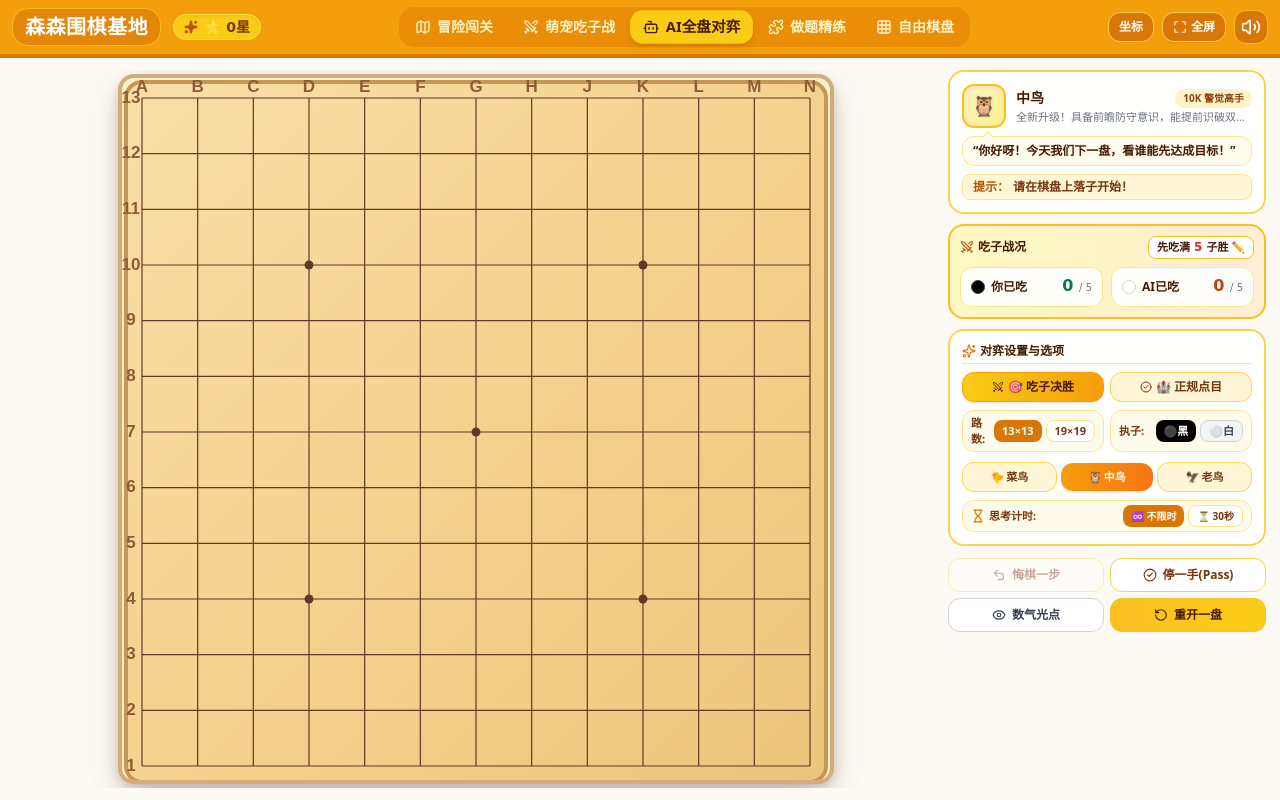
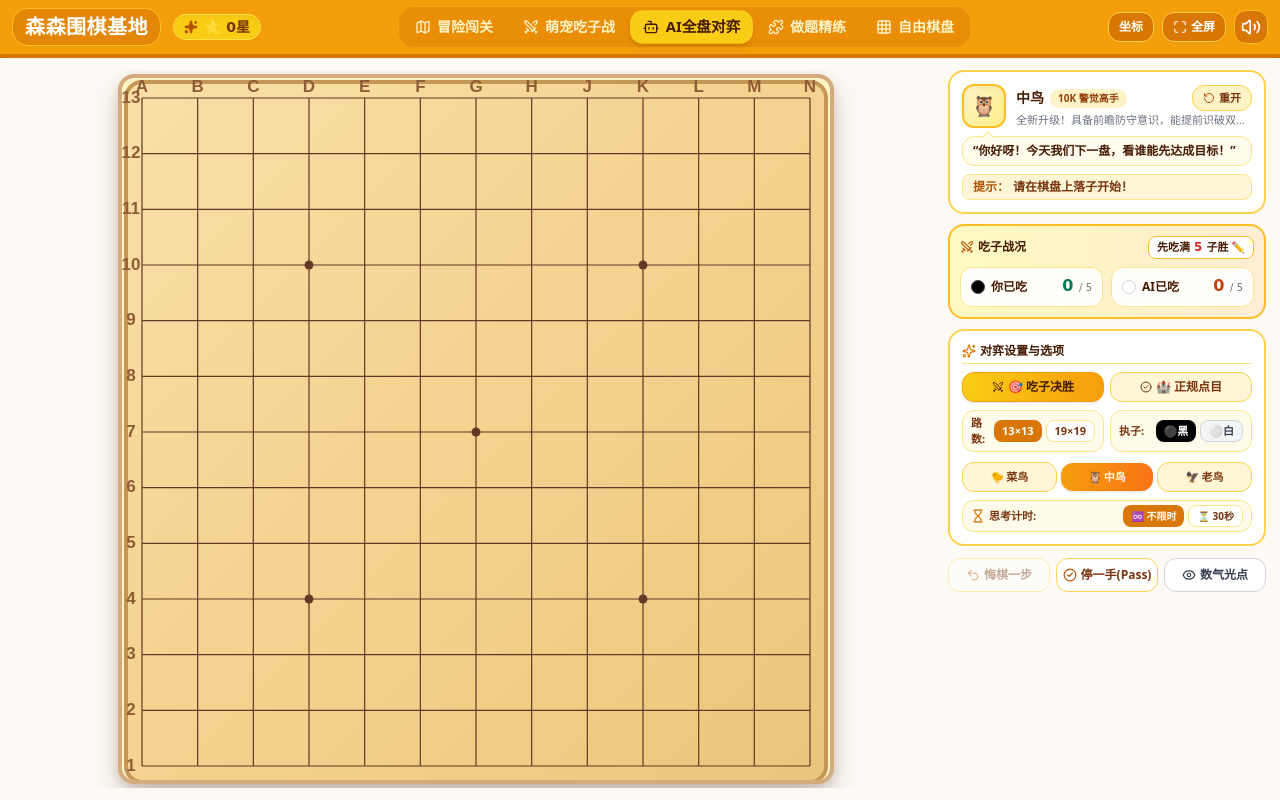
Before and after one commit to ozr2117-design/kid-go-paradise, a React (Vite) app: page / in a window 1280 px wide. Both pictures are taken after a click on the button "AI全盘对弈". Built offline with nearby package versions, Linux system fonts and the light colour scheme.

Commit message:
feat: implement double-insurance guard and reposition restart button to prevent misclicks

```diff
--- a/src/components/FullGameSparringView.tsx
+++ b/src/components/FullGameSparringView.tsx
@@ -87,6 +87,9 @@ export const FullGameSparringView: React.FC<FullGameSparringViewProps> = ({ show
   // Per-move Countdown Timer Switch (建议 5)
   const [timerMode, setTimerMode] = useState<'off' | '30s'>('off');
   const [timeLeft, setTimeLeft] = useState<number>(30);
+
+  // Restart Double-Insurance Modal (防误触双保险)
+  const [isRestartConfirmOpen, setIsRestartConfirmOpen] = useState<boolean>(false);
 
   const activeProfile = SPARRING_PROFILES.find((p) => p.id === aiLevel) || SPARRING_PROFILES[1];
   const aiColor: Color = playerColor === 'black' ? 'white' : 'black';
@@ -179,6 +182,15 @@ export const FullGameSparringView: React.FC<FullGameSparringViewProps> = ({ show
     },
     [boardSize, playerColor, aiLevel, winRule, captureTarget]
   );
+
+  // Handle Restart with Double-Insurance Guard (防手滑误触)
+  const handleRequestRestart = () => {
+    if (boardState.moveHistory.length <= 2 || boardState.isGameOver) {
+      startNewGame();
+    } else {
+      setIsRestartConfirmOpen(true);
+    }
+  };
 
   // Trigger End Game and generate rich settlement data
   const triggerEndGame = useCallback(
@@ -489,12 +501,24 @@ export const FullGameSparringView: React.FC<FullGameSparringViewProps> = ({ show
             </div>
             <div className="min-w-0 flex-1">
               <div className="flex items-center justify-between gap-1">
-                <h3 className="font-black text-amber-950 text-xs sm:text-sm font-cartoon">
-                  {activeProfile.name}
-                </h3>
-                <span className="text-[10px] font-bold text-amber-800 bg-amber-100 px-2 py-0.5 rounded-full shrink-0">
-                  {activeProfile.rank}
-                </span>
+                <div className="flex items-center gap-1.5 min-w-0">
+                  <h3 className="font-black text-amber-950 text-xs sm:text-sm font-cartoon truncate">
+                    {activeProfile.name}
+                  </h3>
+                  <span className="text-[10px] font-bold text-amber-800 bg-amber-100 px-2 py-0.5 rounded-full shrink-0">
+                    {activeProfile.rank}
+                  </span>
+                </div>
+
+                {/* Repositioned Reset Button (Double-Insurance Protected) */}
+                <button
+                  onClick={handleRequestRestart}
+                  className="flex items-center gap-1 text-[11px] font-black text-amber-900 hover:text-amber-950 bg-amber-100 hover:bg-amber-200 px-2.5 py-1 rounded-xl border border-amber-300 transition active:scale-95 shrink-0 shadow-2xs"
+                  title="重新开始一盘对局（带防误触确认）"
+                >
+                  <RotateCcw className="w-3 h-3 text-amber-700" />
+                  <span>重开</span>
+                </button>
               </div>
               <p className="text-[11px] text-gray-500 leading-tight truncate mt-0.5">{activeProfile.description}</p>
             </div>
@@ -766,45 +790,40 @@ export const FullGameSparringView: React.FC<FullGameSparringViewProps> = ({ show
           </div>
         </div>
 
-        {/* Bottom Section: Action Controls (2x2 Grid) */}
-        <div className="grid grid-cols-2 gap-1.5 shrink-0 pt-0.5">
+        {/* Bottom Section: In-Game Action Controls (3 Equal Columns, zero destructive buttons) */}
+        <div className="grid grid-cols-3 gap-1.5 shrink-0 pt-0.5">
           <button
             onClick={handleUndo}
             disabled={boardState.moveHistory.length < 2 || isAiThinking || isReviewMode}
-            className="flex items-center justify-center gap-1.5 py-2 px-2 bg-white hover:bg-amber-50 disabled:opacity-40 text-amber-900 font-bold rounded-xl border border-amber-300 text-xs shadow-xs transition active:scale-95"
+            className="flex items-center justify-center gap-1 py-2 px-1 bg-white hover:bg-amber-50 disabled:opacity-40 text-amber-900 font-bold rounded-xl border border-amber-300 text-xs shadow-xs transition active:scale-95"
+            title="悔棋一步"
           >
-            <Undo2 className="w-3.5 h-3.5" />
+            <Undo2 className="w-3.5 h-3.5 text-amber-700" />
             <span>悔棋一步</span>
           </button>
 
           <button
             onClick={handlePass}
             disabled={boardState.turn !== playerColor || isAiThinking || isReviewMode}
-            className="flex items-center justify-center gap-1.5 py-2 px-2 bg-white hover:bg-amber-50 disabled:opacity-40 text-amber-900 font-bold rounded-xl border border-amber-300 text-xs shadow-xs transition active:scale-95"
+            className="flex items-center justify-center gap-1 py-2 px-1 bg-white hover:bg-amber-50 disabled:opacity-40 text-amber-900 font-bold rounded-xl border border-amber-300 text-xs shadow-xs transition active:scale-95"
+            title="放弃本手（停一手）"
           >
-            <CheckCircle2 className="w-3.5 h-3.5" />
+            <CheckCircle2 className="w-3.5 h-3.5 text-amber-700" />
             <span>停一手(Pass)</span>
           </button>
 
           <button
             onClick={() => setShowLiberties(!showLiberties)}
             disabled={isReviewMode}
-            className={`flex items-center justify-center gap-1.5 py-2 px-2 font-bold rounded-xl border text-xs shadow-xs transition active:scale-95 ${
+            className={`flex items-center justify-center gap-1 py-2 px-1 font-bold rounded-xl border text-xs shadow-xs transition active:scale-95 ${
               showLiberties
                 ? 'bg-emerald-500 text-white border-emerald-600 shadow-xs'
                 : 'bg-white text-gray-700 border-gray-300 hover:bg-gray-50'
             }`}
+            title="数气辅助光圈"
           >
             <Eye className="w-3.5 h-3.5" />
             <span>数气光点</span>
-          </button>
-
-          <button
-            onClick={() => startNewGame()}
-            className="flex items-center justify-center gap-1.5 py-2 px-2 bg-gradient-to-r from-amber-400 to-yellow-400 hover:from-amber-500 hover:to-yellow-500 text-amber-950 font-black rounded-xl border border-amber-400 text-xs shadow-xs transition active:scale-95"
-          >
-            <RotateCcw className="w-3.5 h-3.5" />
-            <span>重开一盘</span>
           </button>
         </div>
       </div>
@@ -913,6 +932,51 @@ export const FullGameSparringView: React.FC<FullGameSparringViewProps> = ({ show
           </div>
         </div>
       )}
+
+      {/* 6. RESTART CONFIRMATION MODAL (防误触双保险弹窗) */}
+      {isRestartConfirmOpen && (
+        <div className="fixed inset-0 z-50 flex items-center justify-center bg-black/60 backdrop-blur-xs p-4 animate-pop-in select-none">
+          <div className="bg-gradient-to-b from-amber-50 to-orange-100 rounded-3xl p-5 sm:p-6 max-w-sm w-full text-center shadow-2xl border-4 border-yellow-400 relative flex flex-col gap-3">
+            <div className="w-12 h-12 rounded-full bg-amber-200 text-amber-800 flex items-center justify-center text-2xl mx-auto shadow-inner border border-amber-300">
+              ⚠️
+            </div>
+
+            <div>
+              <h3 className="text-lg sm:text-xl font-black text-amber-950 font-cartoon">
+                正在激战中，确定重开吗？
+              </h3>
+              <p className="text-xs font-bold text-amber-900 mt-2 leading-relaxed bg-amber-100/80 p-3 rounded-2xl border border-amber-300">
+                当前对局已经下了 <span className="text-red-600 font-black">{boardState.moveHistory.length}</span> 手
+                {winRule === 'capture' && (
+                  <>，你已经吃了 <span className="text-emerald-700 font-black">{myCaptures}</span> 颗棋子</>
+                )}！<br />
+                重新开局将清空当前棋盘。
+              </p>
+            </div>
+
+            <div className="flex flex-col gap-2 mt-1">
+              {/* Primary button: Continue playing (Huge, Green, Safe) */}
+              <button
+                onClick={() => setIsRestartConfirmOpen(false)}
+                className="w-full py-3 px-4 bg-gradient-to-r from-emerald-500 to-green-600 hover:from-emerald-600 hover:to-green-700 text-white font-black rounded-2xl shadow-md text-sm active:scale-95 transition flex items-center justify-center gap-1.5 font-cartoon"
+              >
+                <span>🟢 继续这盘棋（不要重开）</span>
+              </button>
+
+              {/* Secondary button: Confirm restart */}
+              <button
+                onClick={() => {
+                  setIsRestartConfirmOpen(false);
+                  startNewGame();
+                }}
+                className="w-full py-2 px-3 bg-white hover:bg-gray-100 text-gray-600 font-bold rounded-xl border border-gray-300 text-xs active:scale-95 transition"
+              >
+                <span>确定清空并重新开始</span>
+              </button>
+            </div>
+          </div>
+        </div>
+      )}
     </div>
   );
 };
```
Also changed, not shown: 1 other file (tests, documents, lock files or other folders).
